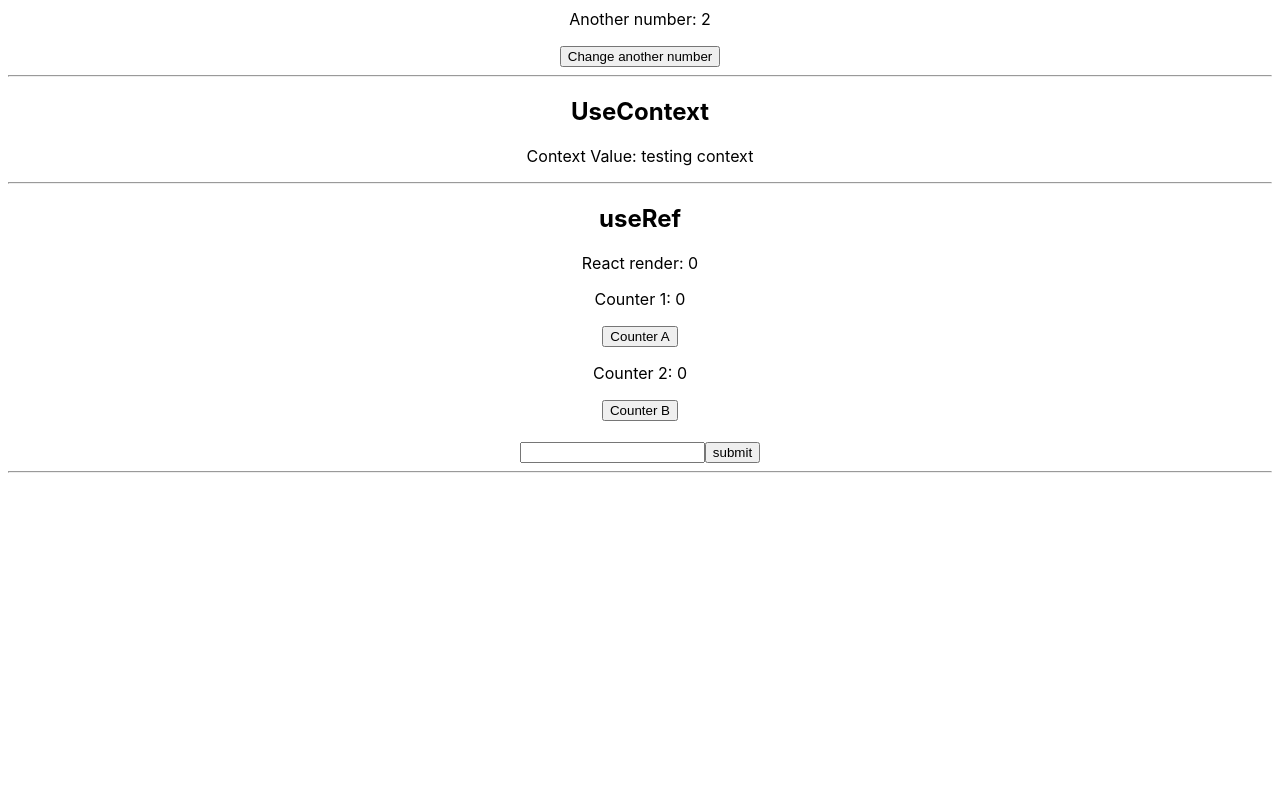
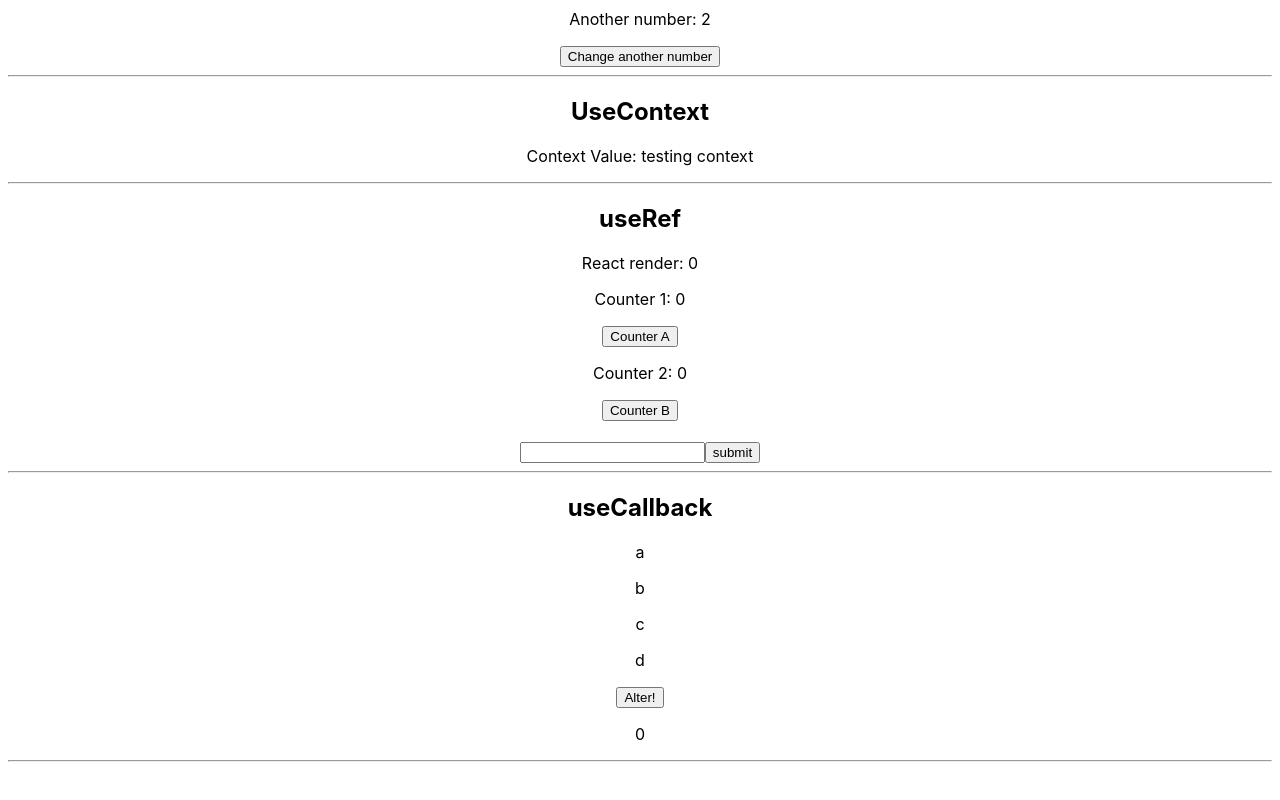
Before and after one commit to WeltonAM/React_HoraDeCodar, a React (Create React App) app in the folder 10_hooks/: page / in a window 1280 px wide. Shown: the part 888-1688 px from the top of the page. Before the commit the page ends 1661 px from the top, so only its background shows below. Built offline with nearby package versions, Linux system fonts and the light colour scheme.

Commit message:
useCallback

```diff
--- /dev/null
+++ b/10_hooks/src/components/HookUseCallback.js
@@ -0,0 +1,23 @@
+import { useCallback, useState } from 'react'
+import List from './List'
+
+const HookUseCallback = () => {
+
+    const [counter, setCounter] = useState(0)
+
+    const getItemsFromDataBase = useCallback(() => {
+        return ["a", "b", "c", "d"]
+    }, [])
+
+    return (
+        <div>
+            <h2>useCallback</h2>
+            <List getItems={getItemsFromDataBase} />
+            <button onClick={() => setCounter(counter + 1)}>Alter!</button>
+            <p>{counter}</p>
+            <hr />
+        </div>
+    )
+}
+
+export default HookUseCallback
--- /dev/null
+++ b/10_hooks/src/components/List.js
@@ -0,0 +1,23 @@
+import { useState, useEffect } from 'react'
+
+const List = ({ getItems }) => {
+
+    const [myItems, setMyItems] = useState([])
+
+    useEffect(() => {
+        console.log("Search db")
+
+        if(getItems){
+            setMyItems(getItems)
+        }
+
+    }, [getItems])
+
+    return (
+        <div>
+            {myItems && myItems.map((item) => <p key={item}>{item}</p>)}
+        </div>
+    )
+}
+
+export default List
--- a/10_hooks/src/pages/Home.js
+++ b/10_hooks/src/pages/Home.js
@@ -6,6 +6,7 @@
 
 import { useContext } from 'react'
 import { SomeContext } from '../components/HookUseContext'
+import HookUseCallback from '../components/HookUseCallback'
 
 const Home = () => {
 
@@ -26,6 +27,8 @@
       <hr />
 
       <HookUseRef />
+
+      <HookUseCallback />
     </div>
   )
 }
```
